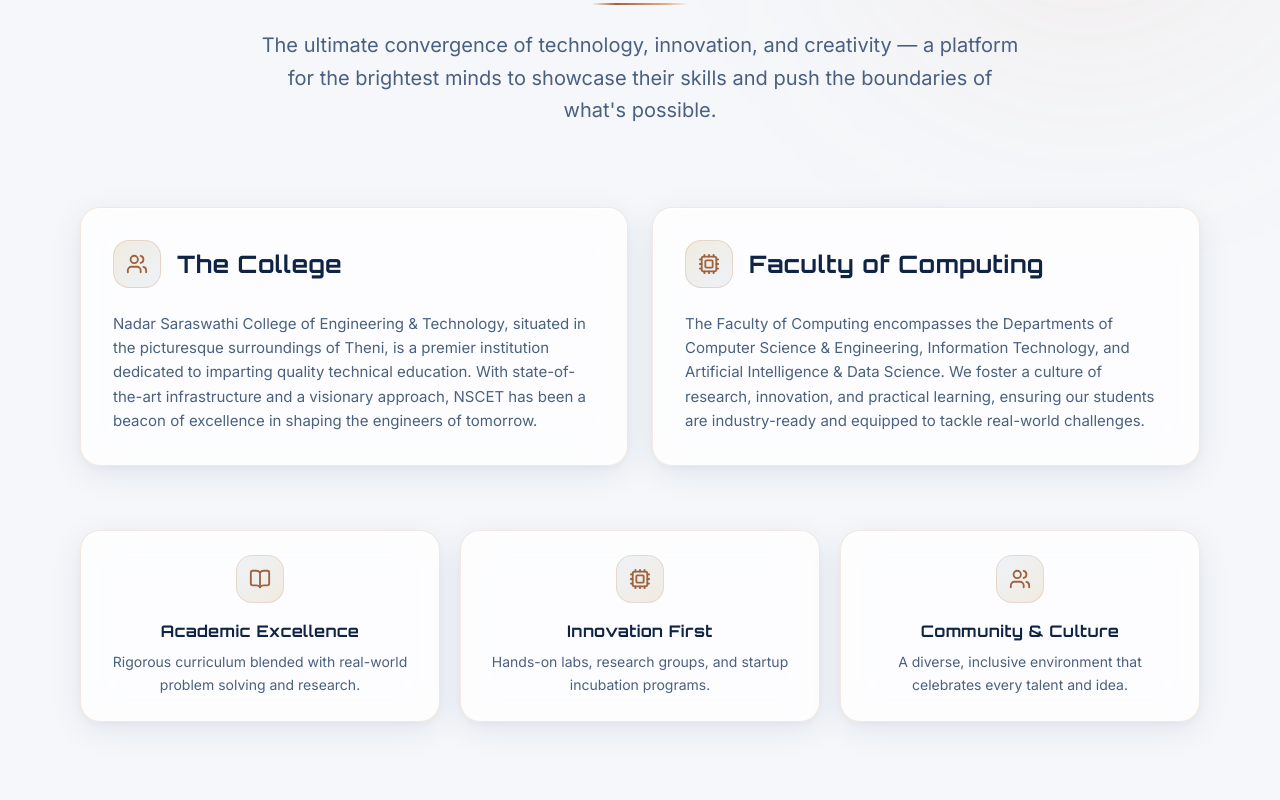
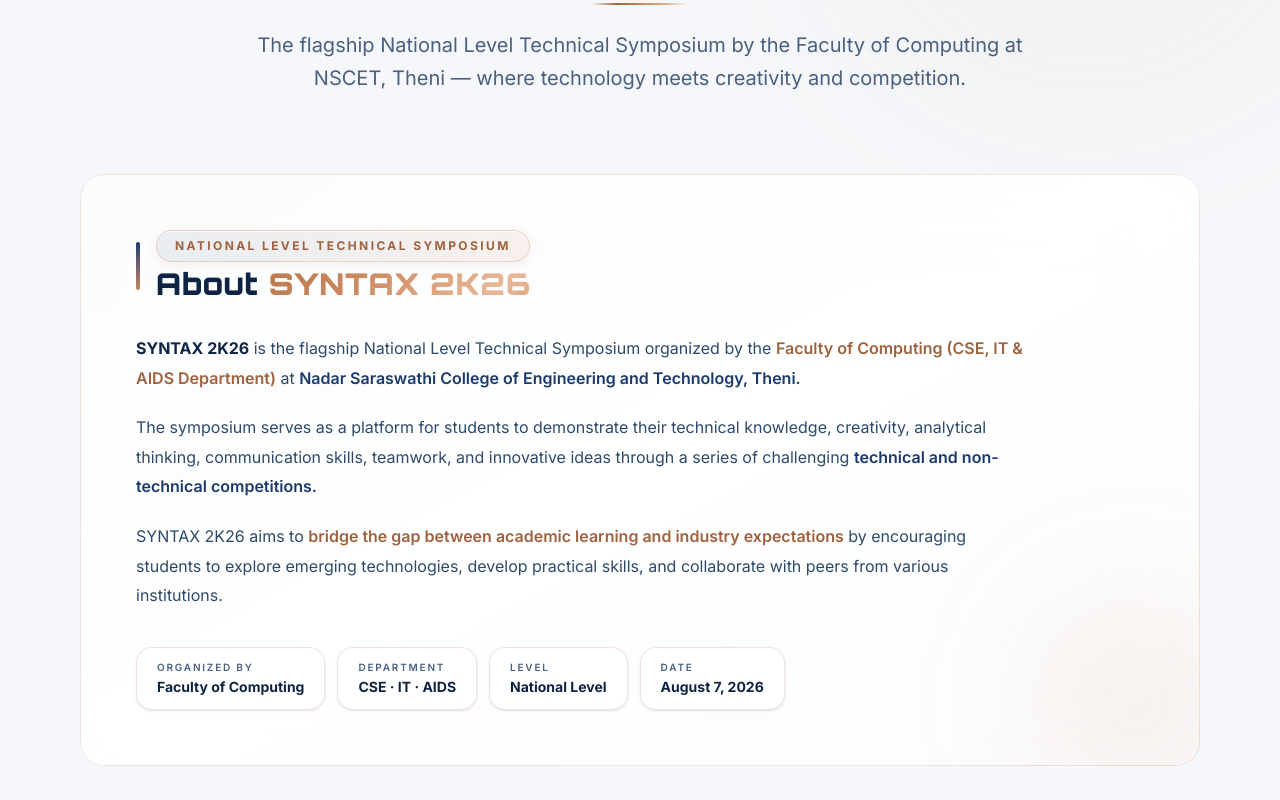
Before and after one commit to sakthisundar-16/nscet-symposium, a React app in the folder frontend/: page /about in a window 1280 px wide. Shown: the part 340-1140 px from the top of the page. Built offline with nearby package versions, Linux system fonts and the light colour scheme; the HTML template or start-up script is replaced by a standard one.

Commit message:
About page: add SYNTAX 2K26 official description with dept info, 3-paragraph content and quick-stat badges

```diff
--- a/frontend/src/pages/About.tsx
+++ b/frontend/src/pages/About.tsx
@@ -30,9 +30,67 @@ const About = () => (
           className="divider-glow w-24 mx-auto mb-6"/>
         <motion.p initial={{opacity:0,y:16}} animate={{opacity:1,y:0}} transition={{delay:0.25}}
           className="text-lg md:text-xl text-[#4A6080] max-w-3xl mx-auto leading-relaxed font-inter">
-          The ultimate convergence of technology, innovation, and creativity — a platform for the brightest minds to showcase their skills and push the boundaries of what's possible.
+          The flagship National Level Technical Symposium by the Faculty of Computing at NSCET, Theni — where technology meets creativity and competition.
         </motion.p>
       </div>
+
+      {/* ── SYNTAX 2K26 Description ── */}
+      <motion.div
+        initial={{opacity:0,y:28}} animate={{opacity:1,y:0}} transition={{delay:0.3,duration:0.7}}
+        className="relative rounded-3xl overflow-hidden mb-16"
+      >
+        {/* Background */}
+        <div className="absolute inset-0 bg-gradient-to-br from-[#1B3A6B]/06 via-white/90 to-[#C8845A]/06"/>
+        <div className="absolute inset-0 bg-white/60 backdrop-blur-2xl"/>
+        <div className="absolute inset-0 border border-[#C8845A]/22 rounded-3xl"/>
+        {/* Decorative orbs */}
+        <div className="absolute -top-10 -left-10 w-52 h-52 rounded-full bg-[#1B3A6B]/08 blur-3xl pointer-events-none"/>
+        <div className="absolute -bottom-10 -right-10 w-52 h-52 rounded-full bg-[#C8845A]/10 blur-3xl pointer-events-none"/>
+
+        <div className="relative z-10 px-8 md:px-14 py-12 md:py-14">
+          {/* Gold accent bar */}
+          <div className="flex items-center gap-4 mb-8">
+            <div className="w-1 h-12 rounded-full bg-gradient-to-b from-[#1B3A6B] to-[#C8845A]"/>
+            <div>
+              <span className="section-label inline-flex mb-1">National Level Technical Symposium</span>
+              <h2 className="text-2xl md:text-3xl font-black font-orbitron" style={{color:'#0F2444'}}>
+                About <span className="text-gradient-primary">SYNTAX 2K26</span>
+              </h2>
+            </div>
+          </div>
+
+          <div className="space-y-5 max-w-4xl">
+            <p className="text-[15px] md:text-base leading-[1.85] text-[#2D4A6A] font-inter">
+              <span className="font-bold text-[#0F2444]">SYNTAX 2K26</span> is the flagship National Level Technical Symposium organized by the{' '}
+              <span className="font-semibold text-[#A0623E]">Faculty of Computing (CSE, IT &amp; AIDS Department)</span> at{' '}
+              <span className="font-semibold text-[#1B3A6B]">Nadar Saraswathi College of Engineering and Technology, Theni.</span>
+            </p>
+
+            <p className="text-[15px] md:text-base leading-[1.85] text-[#2D4A6A] font-inter">
+              The symposium serves as a platform for students to demonstrate their technical knowledge, creativity, analytical thinking, communication skills, teamwork, and innovative ideas through a series of challenging <span className="font-semibold text-[#1B3A6B]">technical and non-technical competitions.</span>
+            </p>
+
+            <p className="text-[15px] md:text-base leading-[1.85] text-[#2D4A6A] font-inter">
+              SYNTAX 2K26 aims to <span className="font-semibold text-[#A0623E]">bridge the gap between academic learning and industry expectations</span> by encouraging students to explore emerging technologies, develop practical skills, and collaborate with peers from various institutions.
+            </p>
+          </div>
+
+          {/* Quick-stat badges */}
+          <div className="flex flex-wrap gap-3 mt-9">
+            {[
+              { label:'Organized by', value:'Faculty of Computing' },
+              { label:'Department',   value:'CSE · IT · AIDS' },
+              { label:'Level',        value:'National Level' },
+              { label:'Date',         value:'August 7, 2026' },
+            ].map(({label,value})=>(
+              <div key={label} className="bg-white/80 border border-[#C8845A]/22 rounded-2xl px-5 py-3 shadow-sm">
+                <p className="text-[10px] text-[#4A6080] uppercase tracking-[0.18em] font-inter font-semibold mb-0.5">{label}</p>
+                <p className="text-sm font-bold font-inter" style={{color:'#0F2444'}}>{value}</p>
+              </div>
+            ))}
+          </div>
+        </div>
+      </motion.div>
 
       {/* College + Department cards */}
       <div className="grid grid-cols-1 md:grid-cols-2 gap-6 mb-16">
```
